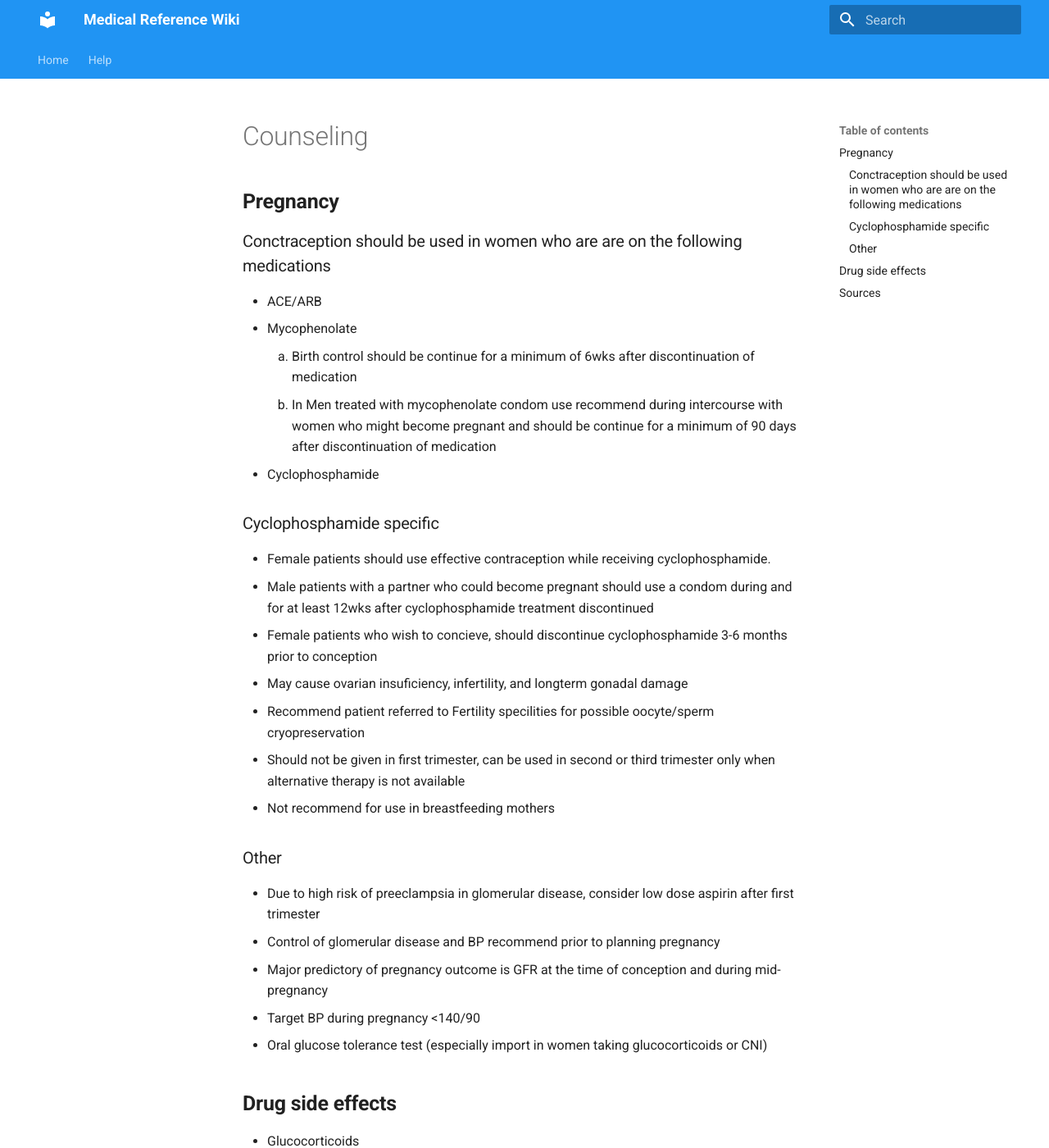
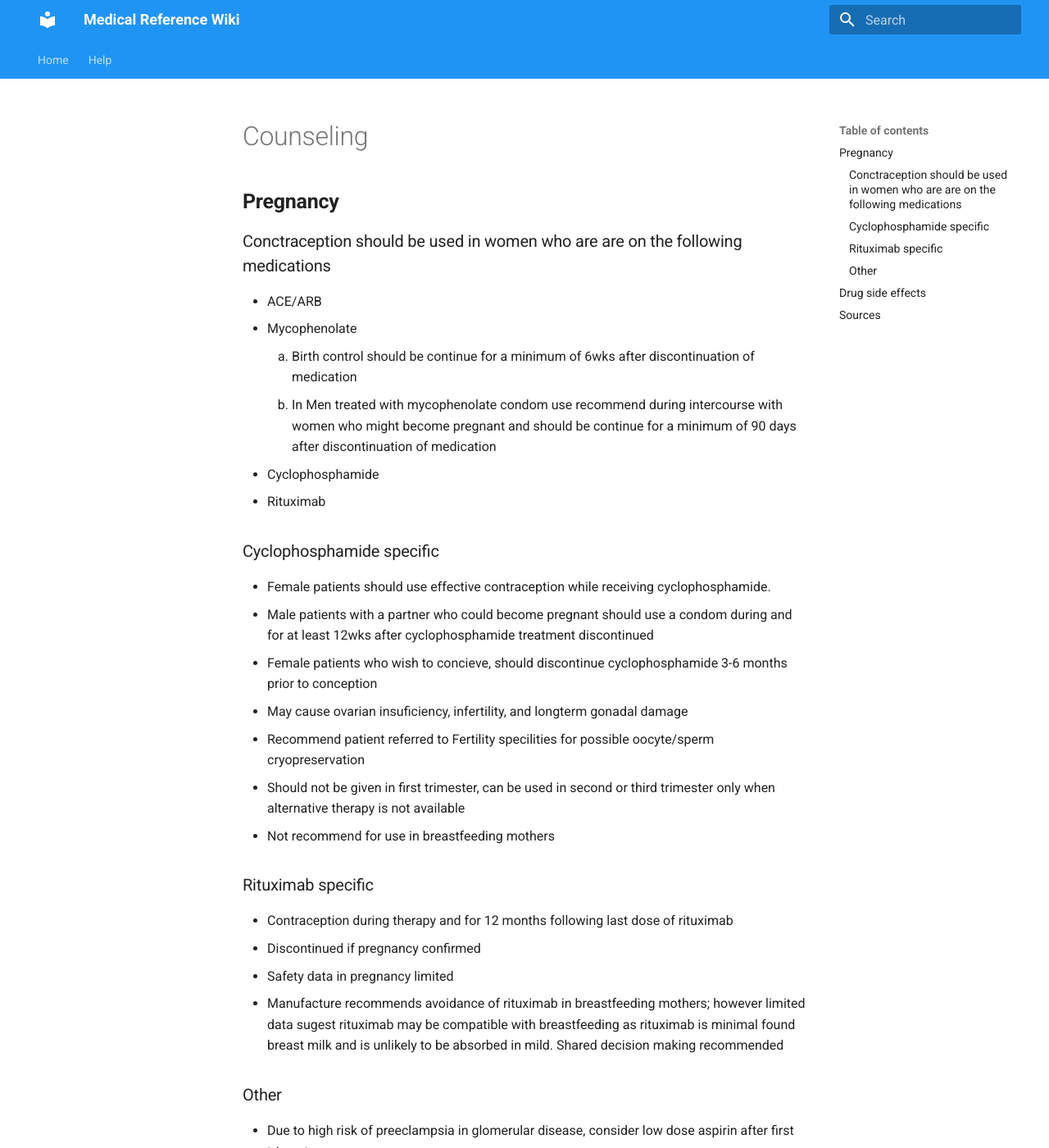
Before and after one commit to TTUNEPH2025/GN, an MkDocs documentation site: the page built from docs/Counseling.md, in a window 1280 px wide and 1400 px high. Shown: the whole window at 82% size. Built offline with MkDocs 1.6.1 and Material for MkDocs 9.7.7, drawn with Linux system fonts in a browser that asks for light colours.

Commit message:
Update Counseling.md

```diff
--- a/docs/Counseling.md
+++ b/docs/Counseling.md
@@ -5,6 +5,7 @@
     1. Birth control should be continue for a minimum of 6wks after discontinuation of medication
     2. In Men treated with mycophenolate condom use recommend during intercourse with women who might become pregnant and should be continue for a minimum of 90 days after discontinuation of medication
  * Cyclophosphamide
+ * Rituximab
 ### Cyclophosphamide specific
  * Female patients should use effective contraception while receiving cyclophosphamide.
  * Male patients with a partner who could become pregnant should use a condom during and for at least 12wks after cyclophosphamide treatment discontinued
@@ -13,6 +14,11 @@
  * Recommend patient referred to Fertility specilities for possible oocyte/sperm cryopreservation
  * Should not be given in first trimester, can be used in second or third trimester only when alternative therapy is not available
  * Not recommend for use in breastfeeding mothers
+### Rituximab specific
+ * Contraception during therapy and for 12 months following last dose of rituximab
+ * Discontinued if pregnancy confirmed
+ * Safety data in pregnancy limited
+ * Manufacture recommends avoidance of rituximab in breastfeeding mothers; however limited data sugest rituximab may be compatible with breastfeeding as rituximab is minimal found breast milk and is unlikely to be absorbed in mild. Shared decision making recommended
 ### Other
  * Due to high risk of preeclampsia in glomerular disease, consider low dose aspirin after first trimester
  * Control of glomerular disease and BP recommend prior to planning pregnancy
```
